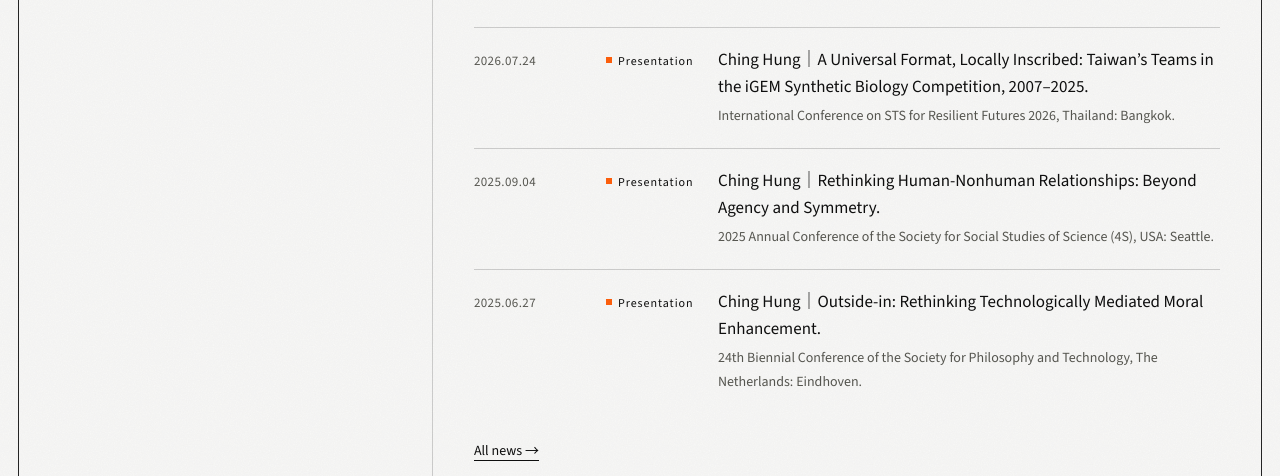
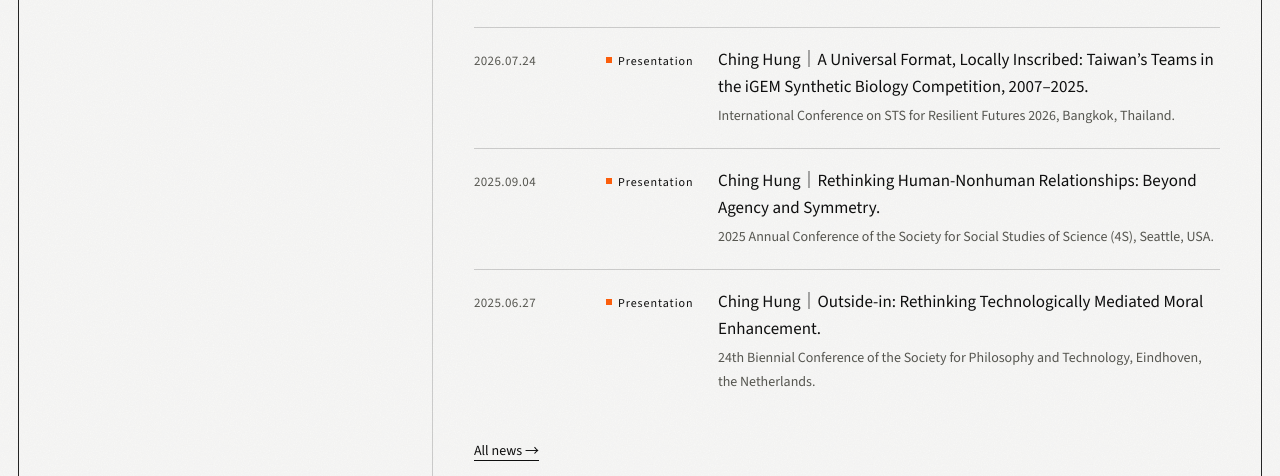
Before and after one commit to hungching1982/technosophy-lab, a Jekyll site: the page built from en/index.html, in a window 1280 px wide and 900 px high, scrolled down 1128 px. Shown: the part 154-630 px from the top of the window. Built offline with Jekyll 4.4.1, drawn with Linux system fonts in a browser that asks for light colours.

Commit message:
英文消息：地點改為「城市, 國家」
Co-Authored-By: Claude Opus 5.5 <noreply@anthropic.com>
Claude-Session: https://claude.ai/code/session_01Sc6BJmwojMoBBfzfk5WCKx

```diff
--- a/_data/news.yml
+++ b/_data/news.yml
@@ -9,7 +9,7 @@
 #              有 who 時，標題顯示為「who｜title」；活動本身當主詞時不寫 who。
 #   title      標題：論文或講題、書名、獎項名稱、活動名稱
 #   summary    第二行（可省略）：場合。時間，城市：地點。主辦單位。
-#   lang: en   title 與 summary 是英文時加上（英文版會自動列出）
+#   lang: en   title 與 summary 是英文時加上（英文版會自動列出）；英文的地點寫「城市, 國家」，例如 Seattle, USA
 #   en         英文版要列出這則中文消息時加上：en: 底下寫 title、summary、link_text（可省略），縮排兩格
 #   link       連結（可省略）；站內頁面以 / 開頭
 #   link_text  連結文字，例如：報名表單、官方報導、研討會資訊、關於此書
@@ -81,7 +81,7 @@
   type: 發表
   who: 洪靖
   title: "A Universal Format, Locally Inscribed: Taiwan’s Teams in the iGEM Synthetic Biology Competition, 2007–2025."
-  summary: "International Conference on STS for Resilient Futures 2026, Thailand: Bangkok."
+  summary: "International Conference on STS for Resilient Futures 2026, Bangkok, Thailand."
   lang: en
 
 - date: 2026-06-28
@@ -135,14 +135,14 @@
   type: 發表
   who: 洪靖
   title: "Rethinking Human-Nonhuman Relationships: Beyond Agency and Symmetry."
-  summary: "2025 Annual Conference of the Society for Social Studies of Science (4S), USA: Seattle."
+  summary: "2025 Annual Conference of the Society for Social Studies of Science (4S), Seattle, USA."
   lang: en
 
 - date: 2025-06-27
   type: 發表
   who: 洪靖
   title: "Outside-in: Rethinking Technologically Mediated Moral Enhancement."
-  summary: "24th Biennial Conference of the Society for Philosophy and Technology, The Netherlands: Eindhoven."
+  summary: "24th Biennial Conference of the Society for Philosophy and Technology, Eindhoven, the Netherlands."
   lang: en
 
 - date: 2025-06-22
@@ -181,5 +181,5 @@
   type: 發表
   who: 洪靖
   title: "The Birth of Taiwan’s Local Sci-Fi Comic Robot: A Mirror of Taiwan’s Science and Technology Culture."
-  summary: "2025 UCLA-NTNU Taiwan Studies Initiative Conference, USA: Los Angeles."
+  summary: "2025 UCLA-NTNU Taiwan Studies Initiative Conference, Los Angeles, USA."
   lang: en
```
